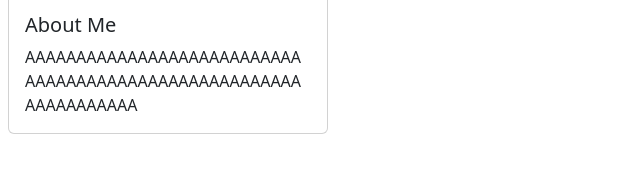
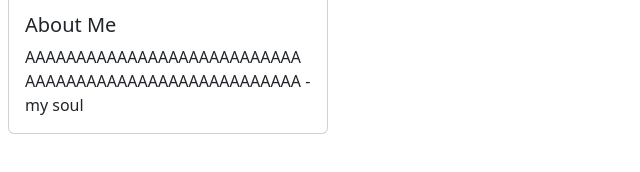
Before and after one commit to brendanb627/engr100-html.github.io, a website: page index.html in a window 1280 px wide. Shown: the part 458-630 px from the top of the page, 0-640 px from the left. Drawn offline with nearby package versions, Linux system fonts and the light colour scheme.

Commit message:
updates index.html

```diff
--- a/index.html
+++ b/index.html
@@ -17,7 +17,7 @@
       <div class="card-body">
         <h5 class="card-title">About Me</h5>
         <p class="card-text">
-          AAAAAAAAAAAAAAAAAAAAAAAAAAAAAAAAAAAAAAAAAAAAAAAAAAAAAAAAAAAAAAAAA
+          AAAAAAAAAAAAAAAAAAAAAAAAAAAAAAAAAAAAAAAAAAAAAAAAAAAAAA - my soul
         </p>
       </div>
     </div>
```
